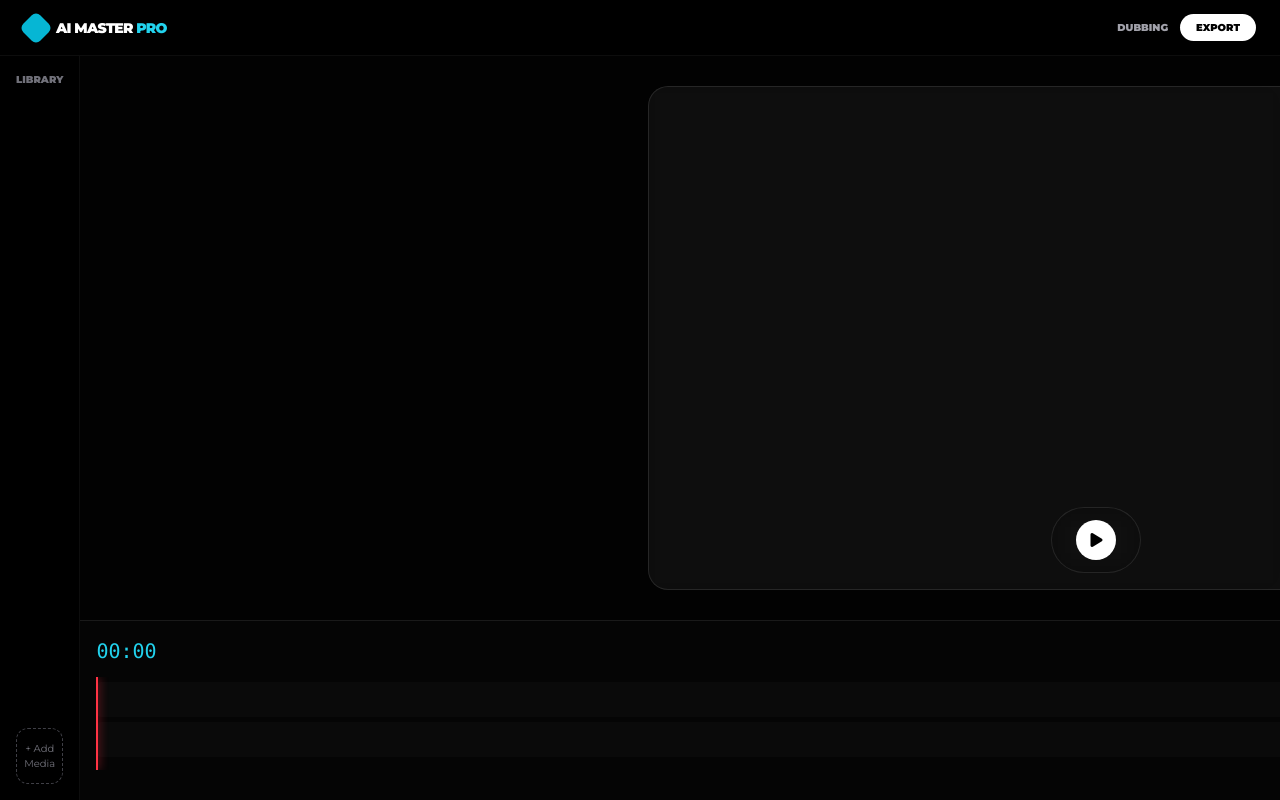
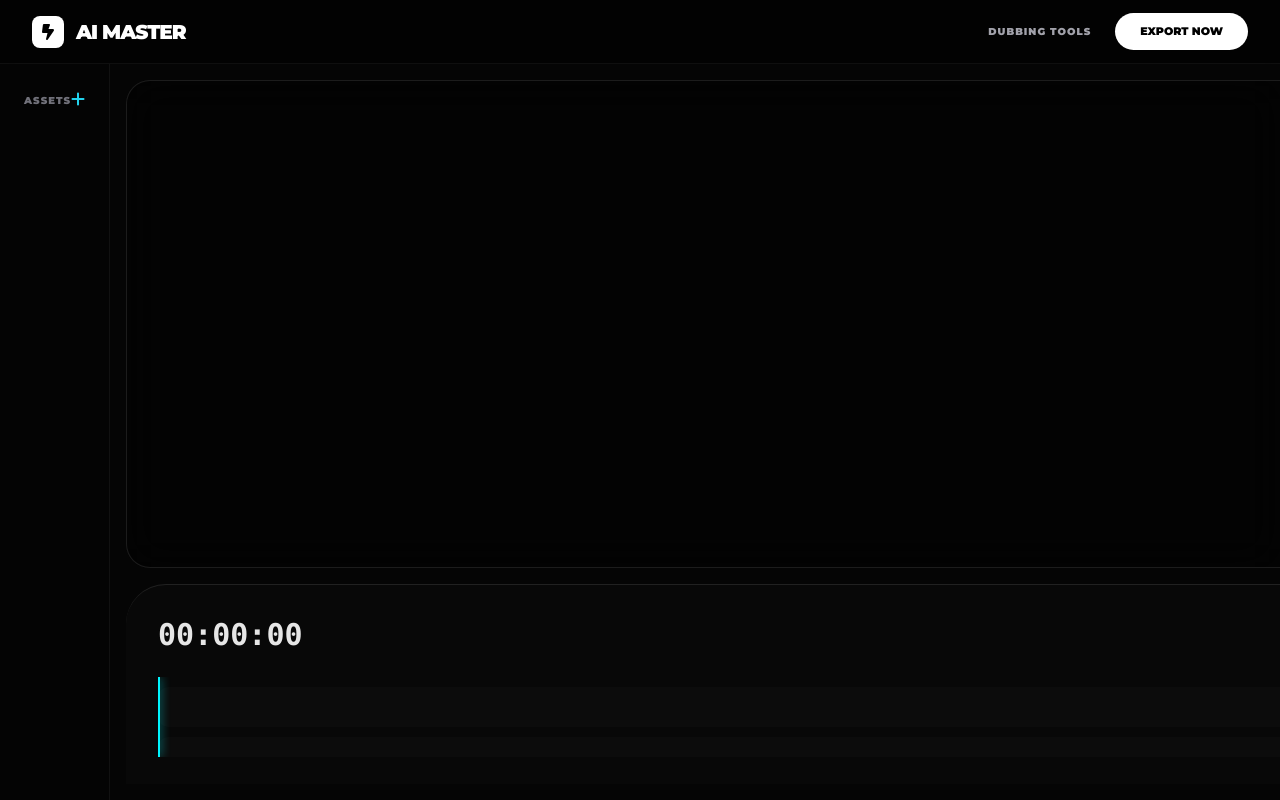
Before and after one commit to mdshakilbai603/AIMASTER, a Flask app: page / in a window 1280 px wide. Run offline with Flask 3, Linux system fonts and the light colour scheme; a map, chart or similar area stays blank; parts of the project's set-up code (start-up, migrations or seed data) failed here and were passed over; some libraries are stand-ins or nearby versions.

Commit message:
Update index.html

```diff
--- a/templates/index.html
+++ b/templates/index.html
@@ -3,162 +3,194 @@
 <head>
     <meta charset="UTF-8">
     <meta name="viewport" content="width=device-width, initial-scale=1.0">
-    <title>AI Master Pro | Fast & Modern</title>
+    <title>AI Master | Cosmic Editor by Shakil</title>
 
     <script src="https://cdn.tailwindcss.com"></script>
+    <script src="https://cdnjs.cloudflare.com/ajax/libs/gsap/3.12.2/gsap.min.js"></script>
     <link rel="stylesheet" href="https://cdnjs.cloudflare.com/ajax/libs/font-awesome/6.6.0/css/all.min.css">
 
     <style>
-        @import url('https://fonts.googleapis.com/css2?family=Montserrat:wght@400;900&display=swap');
+        @import url('https://fonts.googleapis.com/css2?family=Montserrat:wght@100;400;900&display=swap');
 
         :root {
-            --aurora: linear-gradient(135deg, #00f5ff, #bd00ff);
-            --glass: rgba(255, 255, 255, 0.05);
+            --bg-deep: #050505;
+            --accent-1: #00f5ff; /* সায়ান */
+            --accent-2: #ffffff; /* সাদা */
+            --glass: rgba(255, 255, 255, 0.03);
+            --border: rgba(255, 255, 255, 0.1);
         }
 
         body {
-            background-color: #000;
+            background-color: var(--bg-deep);
             color: #fff;
             font-family: 'Montserrat', sans-serif;
-            margin: 0;
             overflow: hidden;
             height: 100vh;
         }
 
-        /* --- ফাস্ট লোডিং এনিমেশন --- */
+        /* --- GSAP INTRO STYLES --- */
         #intro-overlay {
             position: fixed;
             inset: 0;
             background: #000;
-            z-index: 10000;
+            z-index: 9999;
             display: flex;
             flex-direction: column;
             align-items: center;
             justify-content: center;
-            transition: transform 0.8s cubic-bezier(0.77, 0, 0.175, 1);
         }
 
-        .shakil-name {
-            font-size: clamp(3rem, 10vw, 6rem);
+        .intro-name {
+            font-size: clamp(3rem, 12vw, 7rem);
             font-weight: 900;
-            text-transform: uppercase;
-            background: var(--aurora);
-            -webkit-background-clip: text;
-            -webkit-text-fill-color: transparent;
-            animation: pulse 2s infinite;
+            letter-spacing: -2px;
+            color: var(--accent-2);
+            position: relative;
+            opacity: 0;
         }
 
-        @keyframes pulse {
-            0%, 100% { opacity: 1; transform: scale(1); }
-            50% { opacity: 0.7; transform: scale(0.95); }
+        /* --- NEW COLOR UI --- */
+        .glass-panel {
+            background: var(--glass);
+            backdrop-filter: blur(20px);
+            border: 1px solid var(--border);
+            border-radius: 24px;
         }
 
-        /* --- মোবাইল অপ্টিমাইজড গ্লাস প্যানেল --- */
-        .glass-card {
-            background: var(--glass);
-            backdrop-filter: blur(10px);
-            border: 1px solid rgba(255,255,255,0.1);
-            border-radius: 20px;
+        .neon-btn {
+            background: var(--accent-2);
+            color: #000;
+            font-weight: 900;
+            padding: 10px 25px;
+            border-radius: 50px;
+            transition: 0.3s;
+            text-transform: uppercase;
+            font-size: 11px;
         }
 
-        /* --- কাস্টম টাইমলাইন --- */
-        .timeline-area {
-            background: #050505;
-            height: 180px;
-            border-top: 1px solid #1a1a1a;
+        .neon-btn:hover {
+            background: var(--accent-1);
+            box-shadow: 0 0 20px var(--accent-1);
+            transform: translateY(-2px);
         }
 
-        .track-line {
-            height: 35px;
-            background: rgba(255,255,255,0.02);
-            margin: 5px 0;
-            border-radius: 5px;
-            position: relative;
-            min-width: 2000px;
+        /* --- TIMELINE --- */
+        .timeline-container {
+            background: #080808;
+            height: 200px;
+            border-top: 1px solid var(--border);
+            border-radius: 40px 40px 0 0;
         }
 
-        .playhead-line {
+        .playhead {
             position: absolute;
             top: 0; bottom: 0;
             width: 2px;
-            background: #ff3344;
-            box-shadow: 0 0 10px #ff3344;
-            z-index: 50;
+            background: var(--accent-1);
+            box-shadow: 0 0 10px var(--accent-1);
+            z-index: 10;
         }
 
-        /* মোবাইল স্ক্রিন সেটিংস */
-        @media (max-width: 768px) {
-            .hide-mobile { display: none; }
-            .mobile-scroll { overflow-x: auto; }
+        .track {
+            height: 40px;
+            background: rgba(255,255,255,0.02);
+            margin: 10px 0;
+            border-radius: 10px;
+            position: relative;
+            min-width: 3000px;
         }
     </style>
 </head>
 <body class="flex flex-col">
 
     <div id="intro-overlay">
-        <h1 class="shakil-name">SHAKIL</h1>
-        <p class="text-[10px] tracking-[10px] text-zinc-500 mt-4 uppercase">AI Master Pro</p>
+        <h1 class="intro-name" id="shakil-text">SHAKIL</h1>
+        <div id="intro-bar" class="w-0 h-[2px] bg-cyan-400 mt-4"></div>
     </div>
 
-    <div id="app-content" class="flex-1 flex flex-col opacity-0 transition-all duration-1000">
+    <div id="app" class="flex-1 flex flex-col opacity-0">
+        <header class="h-16 px-8 flex items-center justify-between border-b border-white/5 bg-black/50 backdrop-blur-md">
+            <div class="flex items-center gap-3">
+                <div class="w-8 h-8 rounded-lg bg-white flex items-center justify-center text-black">
+                    <i class="fa-solid fa-bolt-lightning"></i>
+                </div>
+                <h1 class="font-black text-xl tracking-tighter uppercase">AI Master</h1>
+            </div>
 
-        <header class="h-14 flex items-center justify-between px-6 border-b border-white/5">
-            <div class="flex items-center gap-2">
-                <div class="w-6 h-6 bg-cyan-500 rounded-md rotate-45"></div>
-                <h1 class="font-black text-sm uppercase tracking-tighter">AI Master <span class="text-cyan-400">Pro</span></h1>
-            </div>
-            <div class="flex gap-3">
-                <button onclick="openDub()" class="text-[10px] font-bold text-zinc-400 uppercase">Dubbing</button>
-                <button class="bg-white text-black text-[10px] px-4 py-1.5 rounded-full font-black uppercase">Export</button>
+            <div class="flex items-center gap-6">
+                <button onclick="openDub()" class="text-[10px] font-bold text-zinc-400 hover:text-white transition uppercase tracking-widest">Dubbing Tools</button>
+                <button class="neon-btn">Export Now</button>
             </div>
         </header>
 
-        <main class="flex-1 flex flex-col md:flex-row overflow-hidden">
-            <aside class="w-full md:w-64 border-r border-white/5 p-4 flex flex-col hide-mobile">
-                <h3 class="text-[10px] font-bold text-zinc-500 uppercase mb-4">Library</h3>
-                <div id="media-list" class="flex-1 overflow-y-auto space-y-2">
+        <main class="flex-1 flex overflow-hidden">
+            <aside class="w-20 md:w-72 border-r border-white/5 p-6 flex flex-col gap-6 bg-black/20">
+                <div class="flex justify-between items-center">
+                    <span class="text-[10px] font-bold text-zinc-500 uppercase tracking-widest">Assets</span>
+                    <button onclick="document.getElementById('f-in').click()" class="text-cyan-400"><i class="fa-solid fa-plus"></i></button>
+                </div>
+                <input type="file" id="f-in" class="hidden" multiple onchange="handleUpload(this)">
+
+                <div id="media-list" class="flex-1 overflow-y-auto space-y-3">
                     </div>
-                <button onclick="document.getElementById('file-in').click()" class="mt-4 w-full py-3 border border-dashed border-zinc-700 rounded-xl text-[10px] text-zinc-500">
-                    + Add Media
-                </button>
-                <input type="file" id="file-in" class="hidden" multiple onchange="handleUpload(this)">
             </aside>
 
-            <section class="flex-1 flex flex-col bg-[#020202]">
-                <div class="flex-1 relative flex items-center justify-center p-4">
-                    <div class="glass-card w-full max-w-4xl aspect-video relative overflow-hidden flex items-center justify-center">
-                        <video id="v-player" class="max-w-full max-h-full"></video>
+            <section class="flex-1 flex flex-col p-4">
+                <div class="flex-1 glass-panel relative overflow-hidden flex items-center justify-center bg-black/40">
+                    <video id="v-player" class="max-w-full max-h-full rounded-xl shadow-2xl"></video>
 
-                        <div class="absolute bottom-4 flex items-center gap-6 bg-black/40 backdrop-blur-md px-6 py-3 rounded-full border border-white/10">
-                            <button onclick="toggle()" class="w-10 h-10 bg-white text-black rounded-full flex items-center justify-center">
-                                <i id="p-ico" class="fa-solid fa-play"></i>
-                            </button>
-                        </div>
+                    <div class="absolute bottom-10 flex items-center gap-10 bg-black/60 backdrop-blur-xl px-10 py-5 rounded-full border border-white/10">
+                        <button class="text-zinc-500 hover:text-white"><i class="fa-solid fa-backward-step"></i></button>
+                        <button onclick="toggle()" class="w-12 h-12 bg-white text-black rounded-full flex items-center justify-center shadow-xl">
+                            <i id="p-ico" class="fa-solid fa-play"></i>
+                        </button>
+                        <button class="text-zinc-500 hover:text-white"><i class="fa-solid fa-forward-step"></i></button>
                     </div>
                 </div>
 
-                <div class="timeline-area p-4">
-                    <div class="flex justify-between items-center mb-3">
-                        <span id="timer" class="text-xl font-mono text-cyan-400">00:00</span>
-                        <div class="h-1 w-20 bg-zinc-800 rounded-full"></div>
+                <div class="timeline-container mt-4 p-8">
+                    <div class="flex justify-between items-center mb-6">
+                        <span id="timer" class="text-3xl font-black font-mono text-white/90">00:00:00</span>
+                        <div class="flex gap-2">
+                             <div class="w-3 h-3 bg-cyan-400 rounded-full animate-pulse"></div>
+                             <span class="text-[10px] font-bold text-zinc-500 uppercase tracking-widest">Live Syncing</span>
+                        </div>
                     </div>
-                    <div class="relative overflow-x-auto mobile-scroll pb-2">
-                        <div id="playhead" class="playhead-line"></div>
-                        <div id="v-track" class="track-line"></div>
-                        <div id="a-track" class="track-line"></div>
+
+                    <div class="relative overflow-x-auto h-20" id="timeline-scroll">
+                        <div id="playhead" class="playhead"></div>
+                        <div id="v-track" class="track"></div>
+                        <div id="a-track" class="track"></div>
                     </div>
                 </div>
             </section>
         </main>
     </div>
 
-    <div id="dub-modal" class="hidden fixed inset-0 bg-black/95 z-[100] flex items-center justify-center p-6">
-        <div class="glass-card w-full max-w-sm p-8 text-center">
-            <h2 class="text-xl font-black mb-4 uppercase">AI Voice Dub</h2>
-            <textarea id="dub-text" class="w-full bg-black border border-white/10 p-4 rounded-xl text-sm mb-4 outline-none focus:border-cyan-500" placeholder="সংলাপ লিখুন..."></textarea>
-            <div class="flex gap-2">
-                <button onclick="closeDub()" class="flex-1 py-3 text-xs text-zinc-500 font-bold uppercase">Cancel</button>
-                <button onclick="runDub()" class="flex-[2] bg-cyan-500 text-black py-3 rounded-xl text-xs font-black uppercase">Sync Voice</button>
+    <div id="dub-modal" class="hidden fixed inset-0 bg-black/95 z-[1000] flex items-center justify-center p-6 backdrop-blur-3xl">
+        <div class="w-full max-w-lg glass-panel p-12 border-white/20">
+            <h2 class="text-3xl font-black mb-2 uppercase">AI Voice <span class="text-cyan-400">Sync</span></h2>
+            <p class="text-zinc-500 text-[10px] uppercase tracking-[6px] mb-8">Professional Movie Dubbing</p>
+            <textarea id="dub-txt" class="w-full bg-black/50 border border-white/10 p-6 rounded-3xl outline-none focus:border-white transition h-40 text-sm mb-8" placeholder="সংলাপটি এখানে লিখুন..."></textarea>
+
+            <div class="grid grid-cols-2 gap-4 mb-8">
+                <label class="cursor-pointer">
+                    <input type="radio" name="v" value="male" class="hidden peer">
+                    <div class="p-6 rounded-2xl bg-zinc-900 border border-white/5 peer-checked:bg-white peer-checked:text-black text-center transition">
+                        <i class="fa-solid fa-mars text-xl mb-1"></i><span class="text-[10px] font-bold uppercase block">Actor</span>
+                    </div>
+                </label>
+                <label class="cursor-pointer">
+                    <input type="radio" name="v" value="female" checked class="hidden peer">
+                    <div class="p-6 rounded-2xl bg-zinc-900 border border-white/5 peer-checked:bg-white peer-checked:text-black text-center transition">
+                        <i class="fa-solid fa-venus text-xl mb-1"></i><span class="text-[10px] font-bold uppercase block">Actress</span>
+                    </div>
+                </label>
+            </div>
+
+            <div class="flex gap-4">
+                <button onclick="closeDub()" class="flex-1 py-4 text-xs font-bold text-zinc-600 uppercase">Cancel</button>
+                <button id="dub-btn" onclick="runDub()" class="flex-[2] neon-btn">Generate Voice</button>
             </div>
         </div>
     </div>
@@ -168,12 +200,14 @@
         const playIco = document.getElementById('p-ico');
         const playhead = document.getElementById('playhead');
 
-        // লোডিং শেষ হলে ইন্ট্রো সরিয়ে অ্যাপ দেখানো
+        // --- GSAP COSMIC ANIMATION ---
         window.addEventListener('load', () => {
-            setTimeout(() => {
-                document.getElementById('intro-overlay').style.transform = 'translateY(-100%)';
-                document.getElementById('app-content').classList.replace('opacity-0', 'opacity-100');
-            }, 1500);
+            const tl = gsap.timeline();
+
+            tl.to("#shakil-text", { duration: 1.5, opacity: 1, y: -20, ease: "power4.out" })
+              .to("#intro-bar", { duration: 1, w: "200px", ease: "expo.inOut" }, "-=0.5")
+              .to("#intro-overlay", { duration: 1.2, scale: 1.5, opacity: 0, display: "none", ease: "power4.inOut", delay: 0.5 })
+              .to("#app", { duration: 1, opacity: 1, ease: "power2.out" }, "-=0.5");
         });
 
         function toggle() {
@@ -187,11 +221,10 @@
             const res = await fetch('/upload', { method: 'POST', body: fd });
             const data = await res.json();
 
-            // ভিডিও প্লেয়ারে প্রথম ফাইলটি সেট করা
             if(data.uploaded.length > 0) {
                 const url = `/uploads/${data.uploaded[0]}`;
                 video.src = url;
-                document.getElementById('v-track').innerHTML = `<div class="absolute h-full bg-cyan-500/30 border-l-2 border-cyan-400 px-2 text-[8px] flex items-center overflow-hidden">${data.uploaded[0]}</div>`;
+                document.getElementById('v-track').innerHTML = `<div class="absolute h-full bg-white/10 border-l-2 border-white px-4 text-[9px] flex items-center font-bold">${data.uploaded[0]}</div>`;
                 video.play();
                 playIco.className = 'fa-solid fa-pause';
             }
@@ -201,13 +234,14 @@
         function closeDub() { document.getElementById('dub-modal').classList.add('hidden'); }
 
         async function runDub() {
-            const text = document.getElementById('dub-text').value;
+            const text = document.getElementById('dub-txt').value;
+            const gender = document.querySelector('input[name="v"]:checked').value;
             if(!text) return;
 
             const res = await fetch('/api/generate-dub', {
                 method: 'POST',
                 headers: {'Content-Type': 'application/json'},
-                body: JSON.stringify({ text })
+                body: JSON.stringify({ text, gender })
             });
             const data = await res.json();
             if(data.status === 'success') {
@@ -218,10 +252,8 @@
 
         video.ontimeupdate = () => {
             const t = video.currentTime;
-            const m = Math.floor(t / 60);
-            const s = Math.floor(t % 60);
-            document.getElementById('timer').innerText = `${m}:${s.toString().padStart(2, '0')}`;
-            playhead.style.left = (t * 20) + "px"; // মোবাইল অনুযায়ী স্কেল কমানো হয়েছে
+            document.getElementById('timer').innerText = t.toFixed(2).padStart(5, '0');
+            playhead.style.left = (t * 40) + "px";
         };
     </script>
 </body>
```
